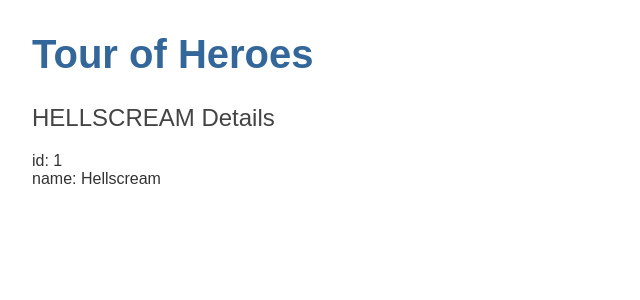
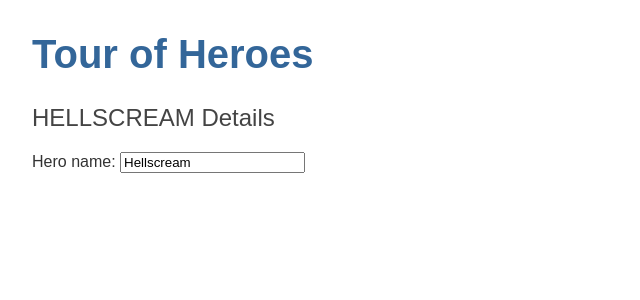
Before and after one commit to MateuszPaszkiewicz88/angular_tutorials, an Angular app in the folder angular-tour-of-heroes/: page / in a window 1280 px wide. Shown: the top 300 px of the page, without its empty margins (0-640 px from the left). Built offline with nearby package versions, Linux system fonts and the light colour scheme.

Commit message:
Add two way binding with ngModel

```diff
--- a/angular-tour-of-heroes/src/app/app.module.ts
+++ b/angular-tour-of-heroes/src/app/app.module.ts
@@ -1,5 +1,6 @@
 import { NgModule } from '@angular/core';
 import { BrowserModule } from '@angular/platform-browser';
+import { FormsModule } from '@angular/forms';
 
 import { AppComponent } from './app.component';
 import { HeroesComponent } from './heroes/heroes.component';
@@ -10,7 +11,8 @@
     HeroesComponent
   ],
   imports: [
-    BrowserModule
+    BrowserModule,
+    FormsModule
   ],
   providers: [],
   bootstrap: [AppComponent]
--- a/angular-tour-of-heroes/src/app/heroes/heroes.component.html
+++ b/angular-tour-of-heroes/src/app/heroes/heroes.component.html
@@ -1,3 +1,5 @@
 <h2>{{hero.name | uppercase}} Details</h2>
-<div><span>id: </span>{{hero.id}}</div>
-<div><span>name: </span>{{hero.name}}</div>
+<div>
+  <label for="name">Hero name: </label>
+  <input id="name" [(ngModel)]="hero.name" placeholder="name">
+</div>
```
